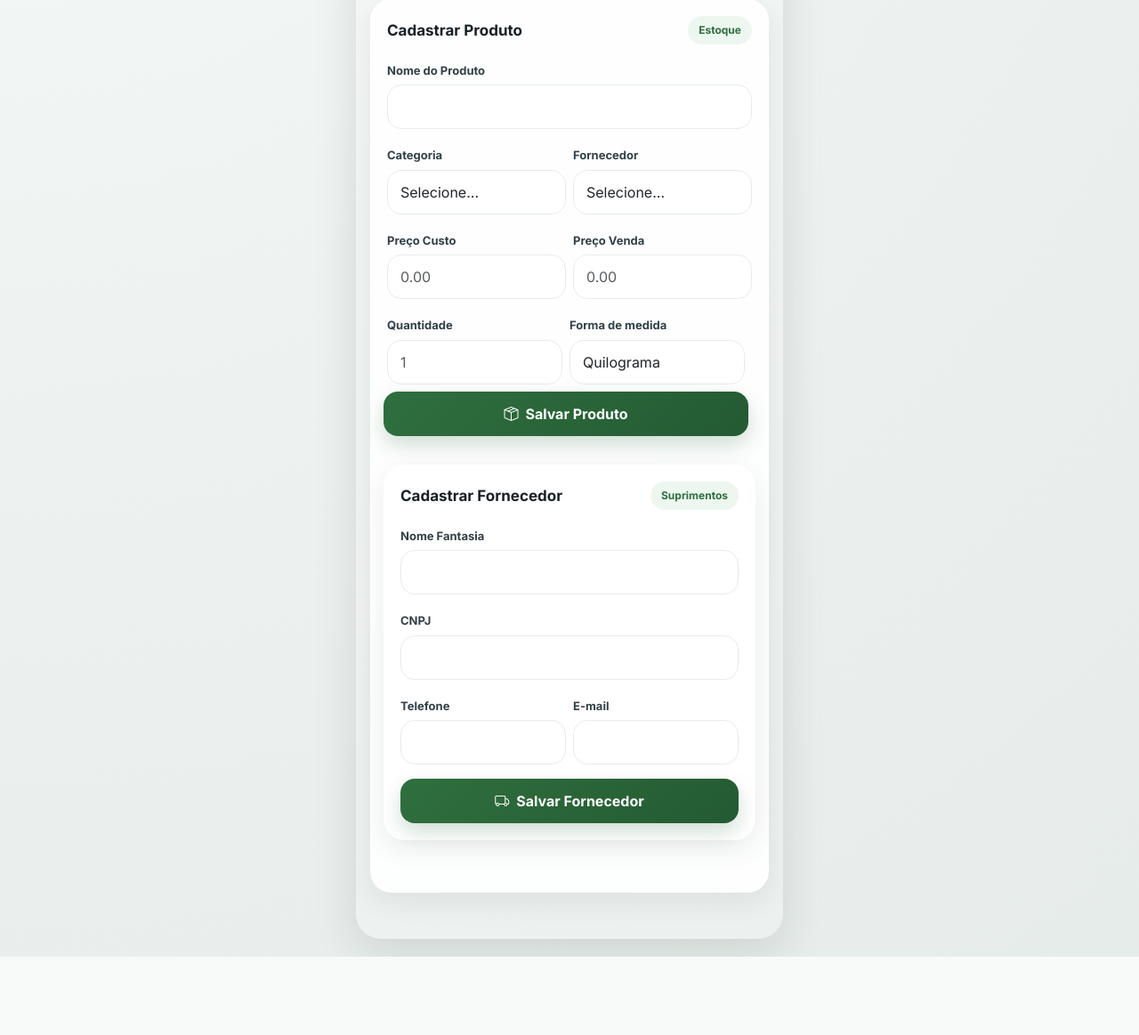
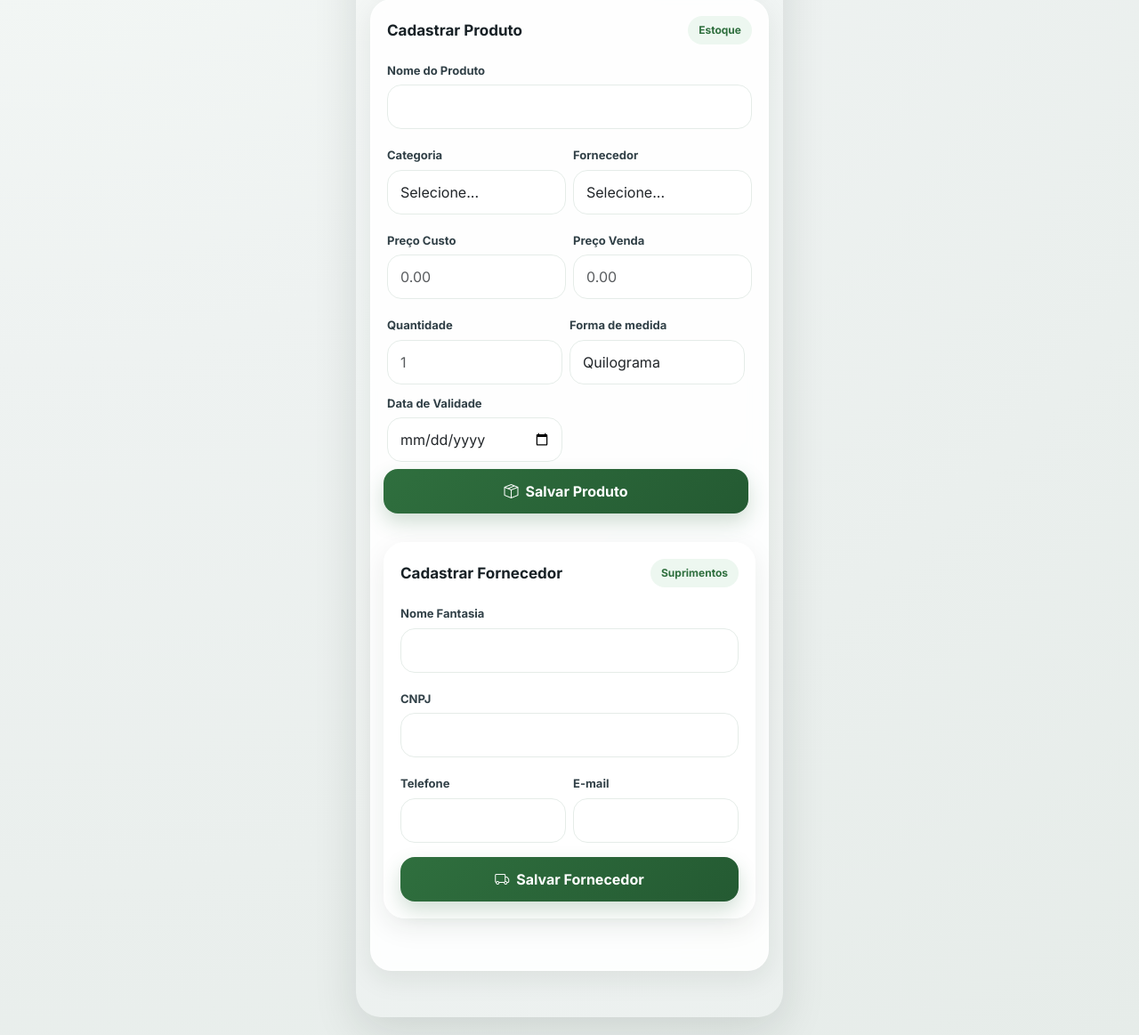
Before and after one commit to Na4ttan/SistemaDeGest-o-ReiAgro, a Django app: page /cadastro/ in a window 1280 px wide. Shown: the part 561-1724 px from the top of the page at 89% size. Before the commit the page ends 1636 px from the top, so only its background shows below. Run offline with Django 5.2, Linux system fonts and the light colour scheme; data that the repository does not hold is empty.

Commit message:
colocando data nos produtos

```diff
--- a/core/models.py
+++ b/core/models.py
@@ -36,7 +36,8 @@ class Produto(models.Model):
     preco_venda = models.DecimalField(max_digits=10, decimal_places=2)
     quantidade_estoque = models.DecimalField(max_digits=10, decimal_places=3)
     unidade_medida = models.CharField(
-        max_length=2, choices=UNIDADES_CHOICES, default='UN')  # Ex: KG, UN, SACA
+        max_length=2, choices=UNIDADES_CHOICES, default='UN')
+    data_validade = models.DateField(blank=True, null=True, verbose_name="Data de Validade")
 
     def __str__(self):
         return self.nome_produto
--- a/core/templates/paginas/cadastro.html
+++ b/core/templates/paginas/cadastro.html
@@ -66,6 +66,7 @@
                         {% endfor %}
 
                     </select>
+
                 </div>
 
                 <div class="col-6">
@@ -103,6 +104,10 @@
                         <option value="metro">Metro</option>
                         <option value="pacote">Pacote</option>
                     </select>
+                </div>
+            <div class="col-6">
+                <label for="data_validade" class="form-label">Data de Validade</label>
+                <input type="date" class="form-control" id="data_validade" name="data_validade">
             </div>
 
             <button type="submit" class="btn btn-rei w-100">
--- a/core/views.py
+++ b/core/views.py
@@ -34,7 +34,7 @@ def frente_caixa(request):
         except Exception as e:
             return JsonResponse({'status': 'erro', 'mensagem': str(e)}, status=400)
     # Busca os dados reias para o HTML
-    produtos = Produto.objects.all()
+    produtos = Produto.objects.all().order_by('data_validade', 'nome_produto')
 
     # 2. BUSCA TODOS OS CLIENTES (A linha que estava faltando!)
     clientes = Cliente.objects.all()
@@ -78,9 +78,12 @@ def cadastro(request):
             preco_venda = request.POST.get('preco_venda').replace(',', '.')
             quantia = request.POST.get('quantia')
             unidade_medida = request.POST.get('unidade_medida')
+            data_val = request.POST.get('data_validade')
 
             id_cat = request.POST.get('id_categoria')
             id_forn = request.POST.get('id_fornecedor')
+            if not data_val:
+                data_val = None
 
             #busca instâncias reais
             categoria_instancia = Categoria.objects.get(id=id_cat)
@@ -94,7 +97,8 @@ def cadastro(request):
                 preco_custo=preco_custo,
                 preco_venda=preco_venda,
                 quantidade_estoque=quantia,
-                unidade_medida=unidade_medida
+                unidade_medida=unidade_medida,
+                data_validade=data_val
                 )
 
             #podemos pedir uma mensagem de sucesso aqui dps
```
Also changed, not shown: core/migrations/0005_produto_data_validade_alter_fornecedor_nome_fantasia.py (added).
